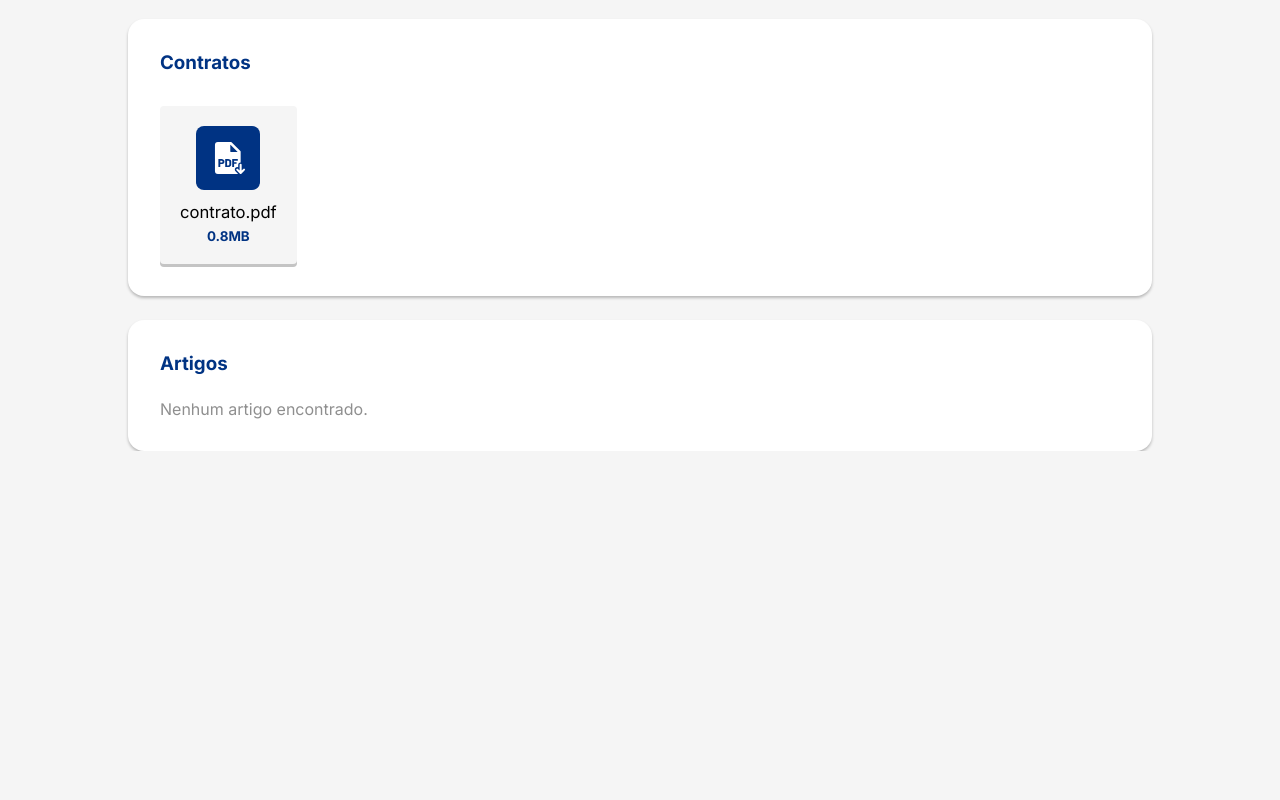
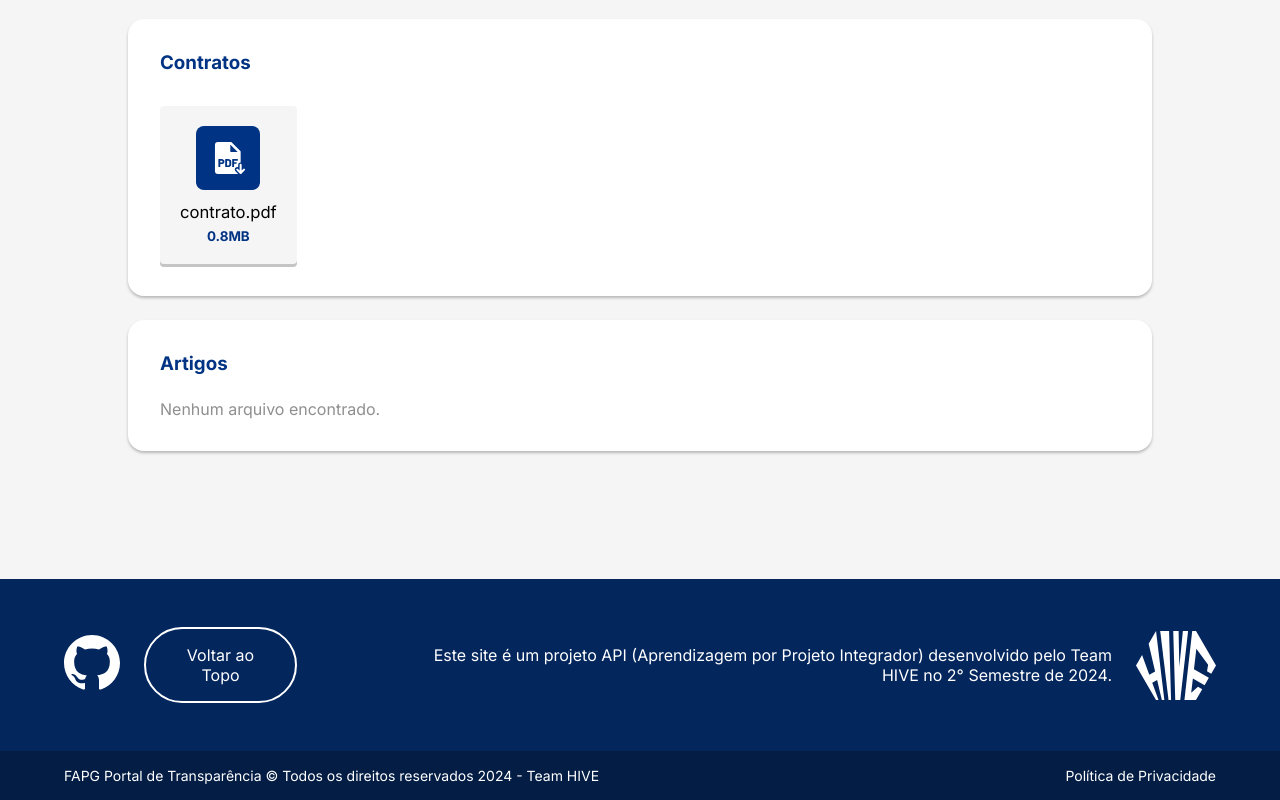
Before and after one commit to TeamHiveAPI/API-2024.02-FRONT, a React (Create React App) app: page /detalhes in a window 1280 px wide. Shown: the part 1341-2141 px from the top of the page. Before the commit the page ends 1792 px from the top, so only its background shows below. Built offline with nearby package versions, Linux system fonts and the light colour scheme.

Commit message:
feat: Adicionando Footer

```diff
--- /dev/null
+++ b/src/components/Footer/Footer.scss
@@ -0,0 +1,60 @@
+@import "../../global.scss";
+
+footer {
+    display: flex;
+    flex-direction: column;
+    margin-top: 128px;
+    background-color: #03265D;
+}
+
+footer button {
+    border: 2px solid white;
+    color: white;
+    background-color: #03265D;
+    padding: 16px 32px;
+    font-size: 16px;
+    border-radius: 48px;
+}
+
+footer button:hover {
+    border: 2px solid #dedede;
+    color: #dedede;
+    cursor: pointer;
+}
+
+.footer_cima {
+    display: flex;
+    justify-content: space-between;
+    padding: 48px 64px;
+}
+
+.footer_esq, .footer_dir {
+    display: flex;
+    align-items: center;
+    gap: 24px;
+}
+
+.footer_esq img:hover {
+    filter: brightness(90%);
+    cursor: pointer;
+}
+
+.footer_dir {
+    justify-content: end;
+}
+
+.footer_dir p {
+    width: 75%;
+    text-align: end;
+    color: white;
+}
+
+.footer_baixo {
+    display: flex;
+    justify-content: space-between;
+    background-color: #041D45;
+    padding: 16px;
+    color: white;
+    padding: 16px 64px;
+    font-size: 14px;
+}
--- /dev/null
+++ b/src/components/Footer/Footer.tsx
@@ -0,0 +1,34 @@
+import { useEffect, useState } from "react";
+import "./Footer.scss";
+
+function Footer() {
+
+
+  return (
+
+   <footer>
+    <div className="footer_cima">
+        <div className="footer_esq">
+            <a href="https://github.com/TeamHiveAPI/API-2024.02" target="_blank">
+                <img src="/img/logo_github.svg" alt="GitHub Logo" />
+            </a>
+
+            <button className="footer_voltar" onClick={() => window.scrollTo({ top: 0 })} > Voltar ao Topo
+            </button>
+        </div>
+        <div className="footer_dir">
+            <p>Este site é um projeto API (Aprendizagem por Projeto Integrador) desenvolvido pelo Team HIVE no 2° Semestre de 2024.</p>
+            <img src="/img/logo_hive.svg" />
+        </div>
+    </div>
+    <div className="footer_baixo">
+        <p>FAPG Portal de Transparência © Todos os direitos reservados 2024 - Team HIVE</p>
+        <p>Política de Privacidade</p>
+    </div>
+    </footer>
+
+  );
+}
+
+
+export default Footer;
--- a/src/global.scss
+++ b/src/global.scss
@@ -17,6 +17,7 @@ $vermelho-hover: #BA203C;
     text-decoration: none;
     list-style-position: inside;
     border: none;
+    scroll-behavior: smooth;
 }
 
 body {
--- a/src/pages/VisualizacaoProjeto/VisualizacaoProjeto.scss
+++ b/src/pages/VisualizacaoProjeto/VisualizacaoProjeto.scss
@@ -41,7 +41,7 @@
     width: 100%;
 }
 
-.visu_propostas {
+.visu_arquivos {
     display: flex;
     flex-direction: column;
     background-color: white;
@@ -51,7 +51,7 @@
     margin-top: 24px !important;
 }
 
-.visu_propostas h3 {
+.visu_arquivos h3 {
     color: $primario;
 }
 
@@ -61,35 +61,7 @@
     margin-top: 32px;
 }
 
-.visu_contratos {
-    display: flex;
-    flex-direction: column;
-    background-color: white;
-    padding: 32px;
-    border-radius: 16px;
-    box-shadow: 0px 2px 3px 0px rgba(0, 0, 0, 0.25);
-    margin-top: 24px !important;
-}
-
-.visu_contratos h3 {
-    color: $primario;
-}
-
-.visu_artigos {
-    display: flex;
-    flex-direction: column;
-    background-color: white;
-    padding: 32px;
-    border-radius: 16px;
-    box-shadow: 0px 2px 3px 0px rgba(0, 0, 0, 0.25);
-    margin-top: 24px !important;
-}
-
-.visu_artigos h3 {
-    color: $primario;
-}
-
-.visu_artigos p {
+.visu_nao_encontrado {
     color: #8f8f8f;
     margin-top: 24px !important;
 }
--- a/src/pages/VisualizacaoProjeto/VisualizacaoProjeto.tsx
+++ b/src/pages/VisualizacaoProjeto/VisualizacaoProjeto.tsx
@@ -50,22 +50,22 @@ function VisualizacaoProjeto() {
                 <p>01/01/2024</p>
             </div>
         </div>
-        <div className="visu_propostas margem_10">
+        <div className="visu_arquivos margem_10">
             <h3>Propostas e Relatórios</h3>
             <div className="visu_cards">
                 <CardArquivo titulo="proposta1.pdf" tamanho="1.2MB"/>
                 <CardArquivo titulo="relatorio.pdf" tamanho="1.2MB"/>
             </div>
         </div>
-        <div className="visu_contratos margem_10">
+        <div className="visu_arquivos margem_10">
             <h3>Contratos</h3>
             <div className="visu_cards">
                 <CardArquivo titulo="contrato.pdf" tamanho="0.8MB"/>
             </div>
         </div>
-        <div className="visu_artigos margem_10">
+        <div className="visu_arquivos margem_10">
             <h3>Artigos</h3>
-            <p>Nenhum artigo encontrado.</p>
+            <p className="visu_nao_encontrado">Nenhum arquivo encontrado.</p>
         </div>
     </>
   );
--- a/src/routes/appRoutes.tsx
+++ b/src/routes/appRoutes.tsx
@@ -4,9 +4,11 @@ import Login from "../pages/Login/Login";
 import Cadastro from "../pages/Cadastro/Cadastro";
 import Consulta from "../pages/Consulta/Consulta";
 import VisualizacaoProjeto from "../pages/VisualizacaoProjeto/VisualizacaoProjeto";
+import Footer from "../components/Footer/Footer";
 
 export default function AppRoutes() {
   return (
+    <>
     <Router>
         <Routes>
         <Route path="/" element={<Login />} />
@@ -15,5 +17,7 @@ export default function AppRoutes() {
         <Route path="/detalhes" element={<VisualizacaoProjeto />} />
         </Routes>
     </Router>
+    <Footer />
+    </>
   );
 }
```
Also changed, not shown: public/img/logo_github.svg (added), public/img/logo_hive.svg (added).
